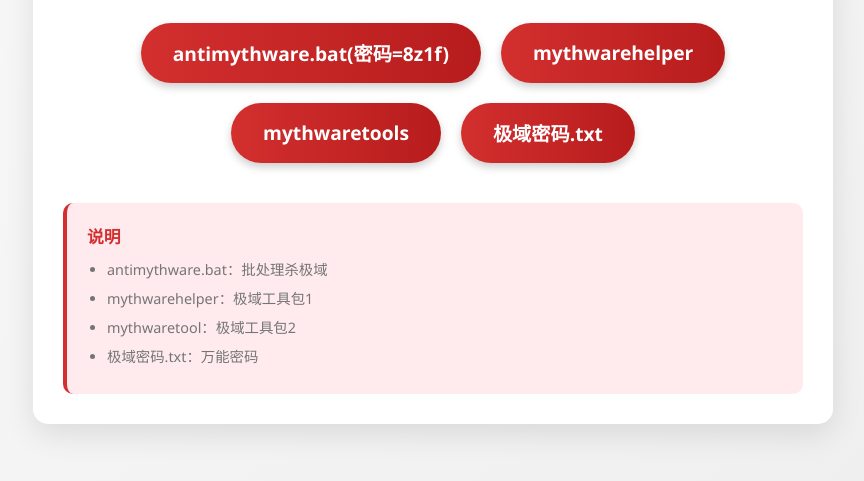
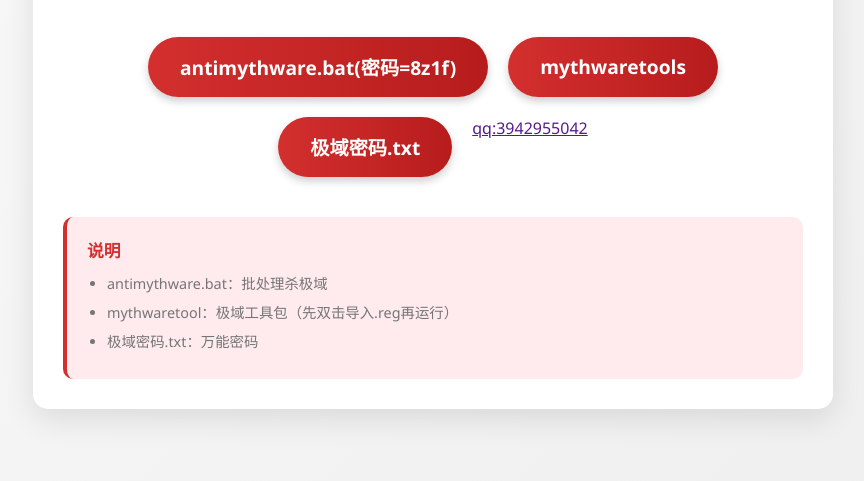
Before and after one commit to yjhnn/mythware-killer, a plain HTML site: page index.html in a window 1280 px wide. Shown: the part 265-746 px from the top of the page, without its empty margins (207-1071 px from the left). Drawn offline with Linux system fonts and the light colour scheme.

Commit message:
Update index.html

```diff
--- a/index.html
+++ b/index.html
@@ -149,17 +149,16 @@
 
         <div class="links-container">
             <a href="https://yejunhong.lanzoul.com/ixT5135a8u9g" class="link link-1">antimythware.bat(密码=8z1f)</a>
-            <a href="https://yejunhong.lanzoul.com/ieYzB35a8uah" class="link link-2">mythwarehelper</a>
-            <a href="https://yejunhong.lanzoul.com/iiIWF35a8ucj" class="link link-3">mythwaretools</a>
-            <a href="https://yejunhong.lanzoul.com/iJMZL35a8uda" class="link link-4">极域密码.txt</a>
+            <a href="https://yejunhong.lanzoul.com/iiIWF35a8ucj" class="link link-2">mythwaretools</a>
+            <a href="https://yejunhong.lanzoul.com/iJMZL35a8uda" class="link link-3">极域密码.txt</a>
+            <a href="">qq:3942955042</a>
         </div>
 
         <div class="note">
             <h3>说明</h3>
             <ul>
                 <li>antimythware.bat：批处理杀极域</li>
-                <li>mythwarehelper：极域工具包1</li>
-                <li>mythwaretool：极域工具包2</li>
+                <li>mythwaretool：极域工具包（先双击导入.reg再运行）</li>
                 <li>极域密码.txt：万能密码</li>
             </ul>
         </div>
```
